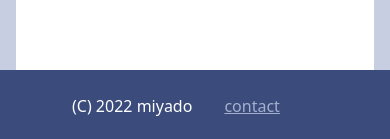
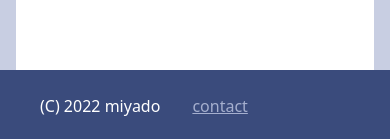
Before and after one commit to hmiyado/kottage, a Next.js app: page /contact in a window 390 px wide. Shown: the part 702-841 px from the top of the page. Built offline with nearby package versions, Linux system fonts and the light colour scheme.

Commit message:
fix footer margin

```diff
--- a/components/layout/footer/footer.module.css
+++ b/components/layout/footer/footer.module.css
@@ -1,7 +1,7 @@
 .container {
   @apply flex flex-row flex-wrap space-x-2.0 items-center;
   @apply bg-primary-700 dark:bg-primary-900;
-  @apply h-4.5 px-4.5;
+  @apply h-4.5 pl-2.5 sm:px-4.5;
 }
 .text {
   @apply text-body1 text-dark-on-surface dark:text-dark-on-surface;
```
